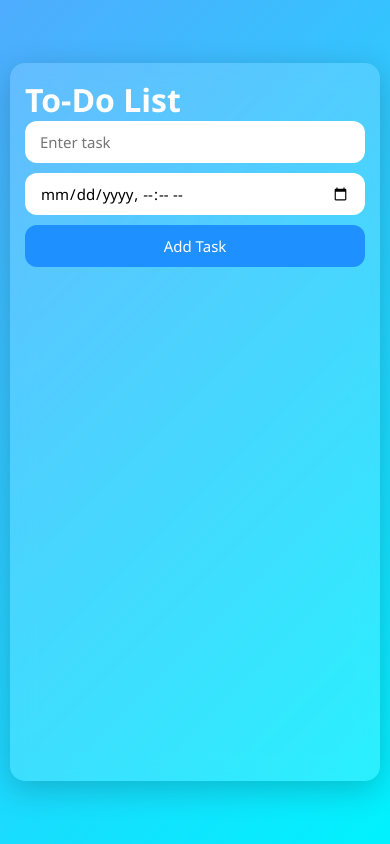
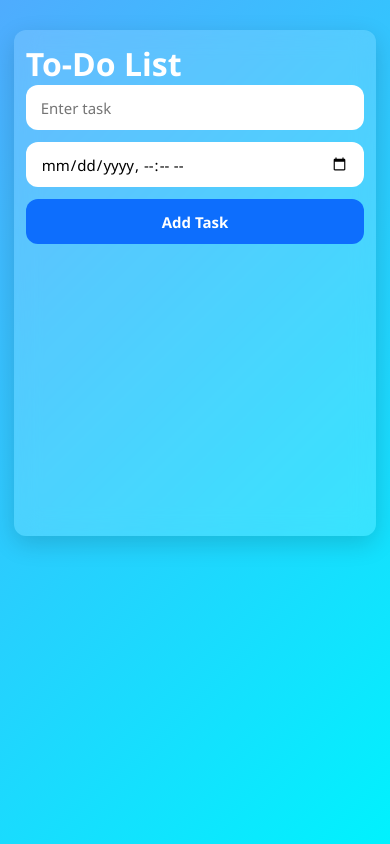
Before and after one commit to Vishal-B0/todo-list, a Flask app: page / in a window 390 px wide. Run offline with Flask 3, Linux system fonts and the light colour scheme.

Commit message:
update media queries

```diff
--- a/static/STYLE.css
+++ b/static/STYLE.css
@@ -1,3 +1,4 @@
+/* Reset */
 * {
     margin: 0;
     padding: 0;
@@ -5,69 +6,82 @@
     font-family: "Segoe UI", Arial, sans-serif;
 }
 
+/* Body */
 body {
     min-height: 100vh;
     display: flex;
     justify-content: center;
     align-items: center;
+    padding: 15px;
     background: linear-gradient(135deg, #4facfe, #00f2fe);
-    padding: 15px;
 }
 
 /* Main Container */
 .main {
-    width: min(420px, 100%);
-    min-height: 500px;
-    max-height: 85vh;
+    width: 95%;
+    max-width: 450px;
+    height: 85vh;
+    padding: 20px;
+    border-radius: 20px;
+    overflow-y: auto;
+
     background: rgba(255, 255, 255, 0.15);
     backdrop-filter: blur(12px);
-    border-radius: 20px;
-    box-shadow: 0 8px 32px rgba(0,0,0,0.2);
-    padding: 20px;
-    overflow-y: auto;
+    box-shadow: 0 8px 25px rgba(0, 0, 0, 0.15);
+
     color: white;
 }
 
+/* Hide Scrollbar */
 .main::-webkit-scrollbar {
     display: none;
 }
 
-/* Sticky Form */
+/* Form Section */
 .todo-form {
     position: sticky;
     top: 0;
     z-index: 10;
-    padding-bottom: 10px;
+    padding-bottom: 12px;
 }
 
-/* Input */
+/* Heading */
+.todo-form h1 {
+    margin-bottom: 15px;
+    font-size: 2rem;
+    text-align: center;
+}
+
+/* Input Fields */
 #todoinput,
 input[type="datetime-local"] {
     width: 100%;
-    height: 45px;
+    height: 48px;
     border: none;
+    outline: none;
     border-radius: 12px;
     padding: 0 15px;
+    margin-bottom: 12px;
     font-size: 16px;
-    outline: none;
-    margin-bottom: 10px;
 }
 
 /* Button */
 button {
     width: 100%;
-    height: 45px;
+    height: 48px;
     border: none;
     border-radius: 12px;
-    background: #1e90ff;
+    background: #0d6efd;
     color: white;
     font-size: 16px;
+    font-weight: 600;
     cursor: pointer;
-    transition: .3s;
+    transition: 0.3s;
 }
 
 button:hover {
-    background: #0d6efd;
+    background: #0b5ed7;
+    transform: translateY(-2px);
 }
 
 /* Task Card */
@@ -75,59 +89,91 @@ button:hover {
     display: flex;
     justify-content: space-between;
     align-items: center;
-    gap: 12px;
-    background: rgba(255,255,255,0.2);
-    padding: 12px 15px;
+    gap: 15px;
+
+    margin-top: 12px;
+    padding: 14px;
+
     border-radius: 12px;
-    margin-top: 12px;
+    background: rgba(255, 255, 255, 0.2);
 }
 
 .taskstore p {
     flex: 1;
+    font-size: 15px;
+    line-height: 1.5;
     word-break: break-word;
 }
 
+/* Checkbox */
 input[type="checkbox"] {
     width: 20px;
     height: 20px;
+    cursor: pointer;
 }
 
-/* ================= MOBILE ================= */
-@media (max-width: 600px) {
+/* Mobile Devices */
+@media screen and (max-width: 600px) {
+
     body {
         padding: 10px;
+        align-items: flex-start;
+        padding-top: 20px;
     }
 
     .main {
         width: 100%;
         max-width: 100%;
-        height: 90vh;
+        height: 92vh;
         padding: 15px;
         border-radius: 15px;
     }
 
+    .todo-form h1 {
+        font-size: 1.6rem;
+    }
+
+    #todoinput,
+    input[type="datetime-local"],
+    button {
+        height: 45px;
+        font-size: 15px;
+    }
+
     .taskstore {
-        flex-direction: row;
-        align-items: center;
-        padding: 10px;
+        padding: 12px;
+        gap: 10px;
     }
 
     .taskstore p {
         font-size: 14px;
     }
+}
 
-    button,
-    #todoinput,
-    input[type="datetime-local"] {
-        height: 42px;
-        font-size: 15px;
+@media screen and (max-width: 600px) {
+    .main {
+        width: 95%;
+        height: auto;
+        min-height: 250px;
+        max-height: none;
+        margin: 20px auto;
+        padding: 15px;
+        border-radius: 15px;
     }
 }
-
-/* ================= TABLET ================= */
-@media (min-width: 601px) and (max-width: 1024px) {
+@media screen and (max-width: 499px) {
     .main {
-        width: 80%;
-        max-width: 600px;
+        width: 98%;
+        height: 60vh;
+        min-height: 220px;
+        padding: 12px;
+        margin: 10px auto;
+        border-radius: 12px;
     }
 }
+@media screen and (min-width: 1025px) {
+
+    .main {
+        max-width: 500px;
+    }
+}
```
